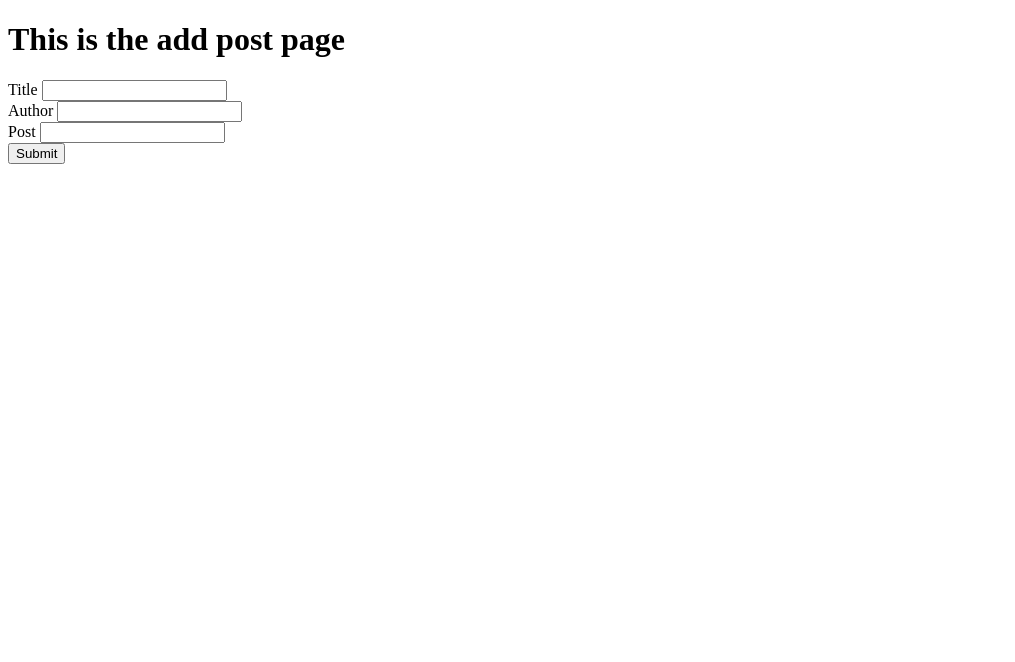
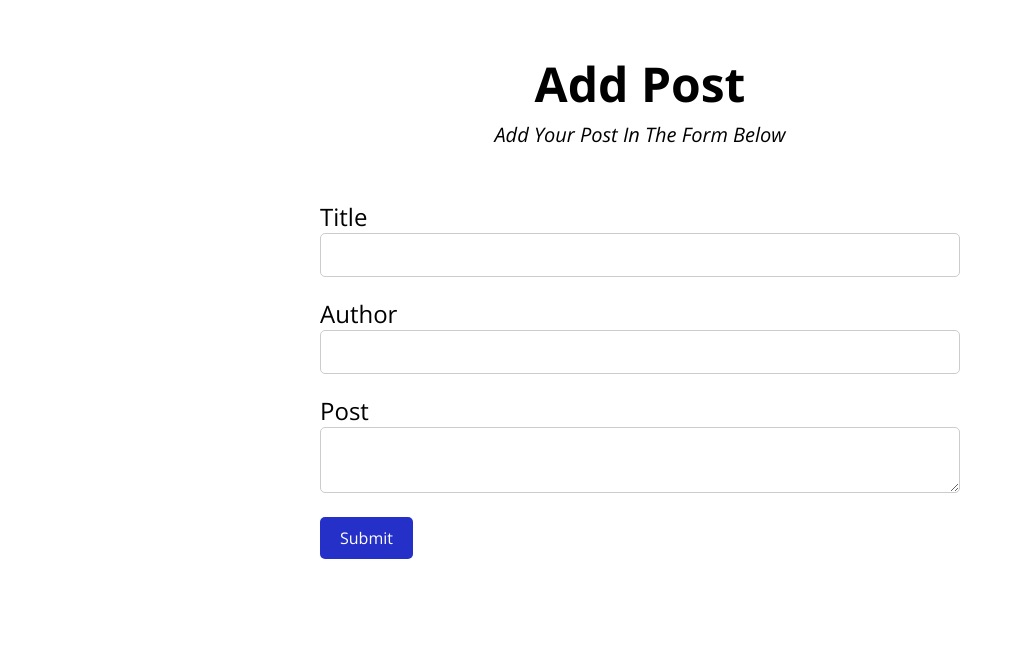
Before and after one commit to Slimboyfat-1979/Blog, a website: page public/addpost.html in a window 1280 px wide. Shown: the whole page, without its empty margins (0-1015 px from the left). Drawn offline with nearby package versions, Linux system fonts and the light colour scheme.

Commit message:
Added form

```diff
--- a/public/addpost.html
+++ b/public/addpost.html
@@ -1,26 +1,33 @@
 <!DOCTYPE html>
 <html lang="en">
   <head>
-    <meta charset="UTF-8">
-    <meta name="viewport" content="width=device-width, initial-scale=1.0">
+    <meta charset="UTF-8" />
+    <meta name="viewport" content="width=device-width, initial-scale=1.0" />
+    <link rel="stylesheet" href="./assets/styles.css" />
     <title>Document</title>
   </head>
   <body>
-    <h1>This is the add post page</h1>
-    <form action="/" method="post">
+    <div class="grid-container">
+      <div class="heading">
+        <h1>Add Post</h1>
+        <small>Add Your Post In The Form Below</small>
+      </div>
+
+      <form action="/submit" method="post">
         <div class="input-group">
           <label for="">Title</label>
-            <input type="text">
+          <input type="text" name="title"/>
         </div>
         <div class="input-group">
           <label for="">Author</label>
-            <input type="text">
+          <input type="text" name="author" />
         </div>
         <div class="input-group">
           <label for="">Post</label>
-            <input type="text">
+          <textarea name="post" id=""></textarea>
         </div>
         <button>Submit</button>
       </form>
+    </div>
   </body>
 </html>
--- a/public/assets/styles.css
+++ b/public/assets/styles.css
@@ -31,7 +31,7 @@
   margin-top: 20px;
   width: 150px;
   color: white;
-    font-family: 'Open Sans';
+  font-family: "Open Sans";
   background-color: rgb(37, 48, 201);
   grid-row: 6;
   grid-column: 2;
@@ -76,3 +76,62 @@
   margin-top: 25px;
   font-size: 1rem;
 }
+
+.grid-container h1 {
+  grid-column: 2;
+  text-align: center;
+  align-self: center;
+  font-family: "Open Sans";
+  font-size: 3rem;
+}
+
+.grid-container form {
+  grid-row: 2;
+  grid-column: 2;
+}
+
+.grid-container form .input-group label {
+  display: block;
+  font-family: "Open Sans";
+  font-size: 1.5rem;
+}
+
+.grid-container form .input-group input,
+textarea {
+  width: 100%;
+  outline: none;
+  padding: 10px;
+  margin-bottom: 20px;
+  border: 1px solid #ccc;
+  border-radius: 5px;
+  font-family: "Open Sans";
+  font-size: 1rem;
+  outline: none;
+  transition: border-color 0.3s;
+}
+
+.grid-container form .input-group input:focus,
+.grid-container form .input-group textarea:focus {
+  border-color: rgb(99, 105, 190);
+}
+
+grid-container form .input-group textarea {
+  resize: vertical;
+  min-height: 100px;
+}
+
+.grid-container form button {
+  padding: 10px 20px;
+  border-radius: 5px;
+  background-color: rgb(37, 48, 201);
+  color: white;
+  border: none;
+  cursor: pointer;
+  font-family: "Open Sans";
+  font-size: 1rem;
+  transition: background-color 0.3s;
+}
+
+.grid-container form button:hover {
+  background-color: rgb(25, 35, 150);
+}
```
Also changed, not shown: index.js (+28 -3 lines). Lines whose indentation alone changed are shown as unchanged.
